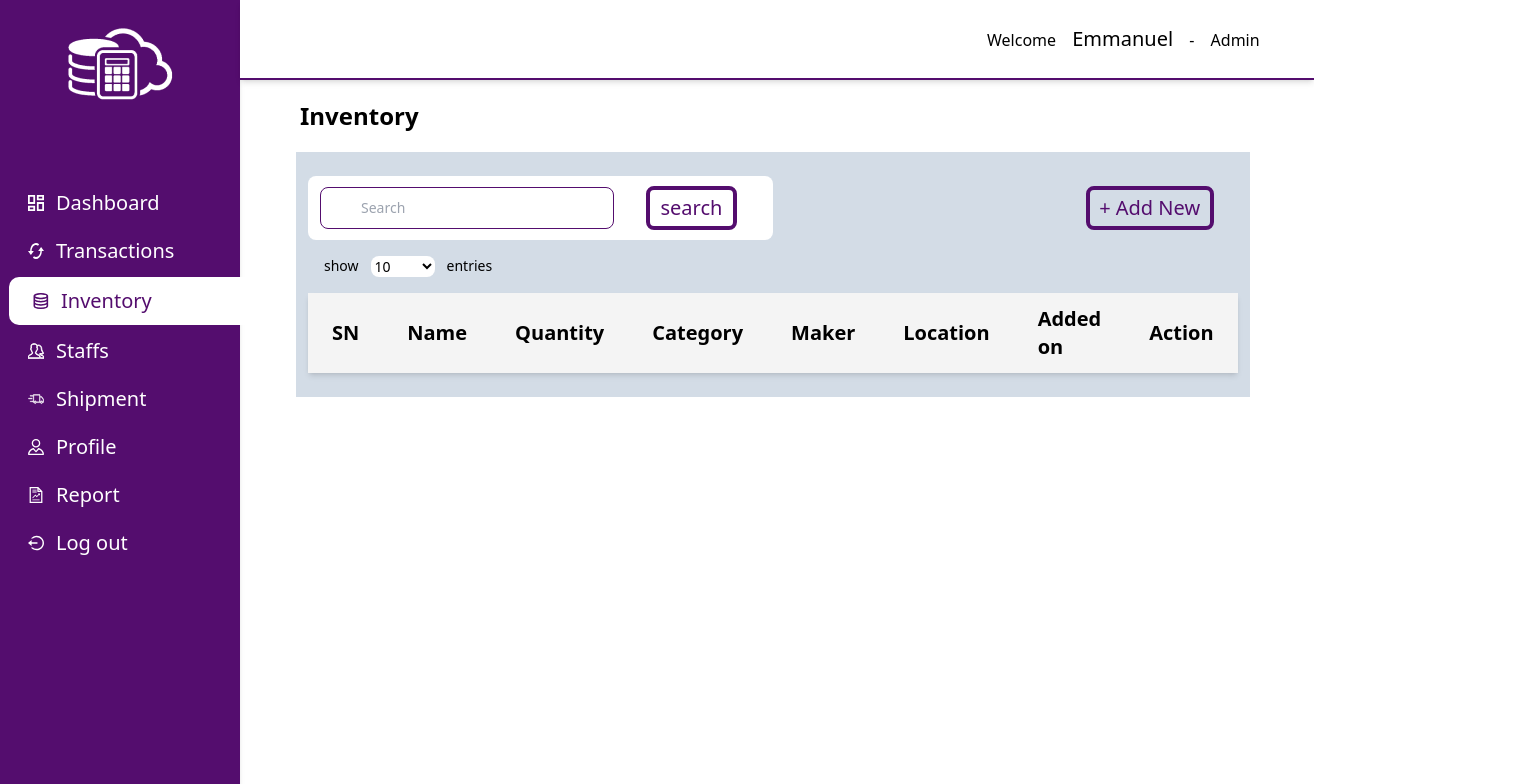
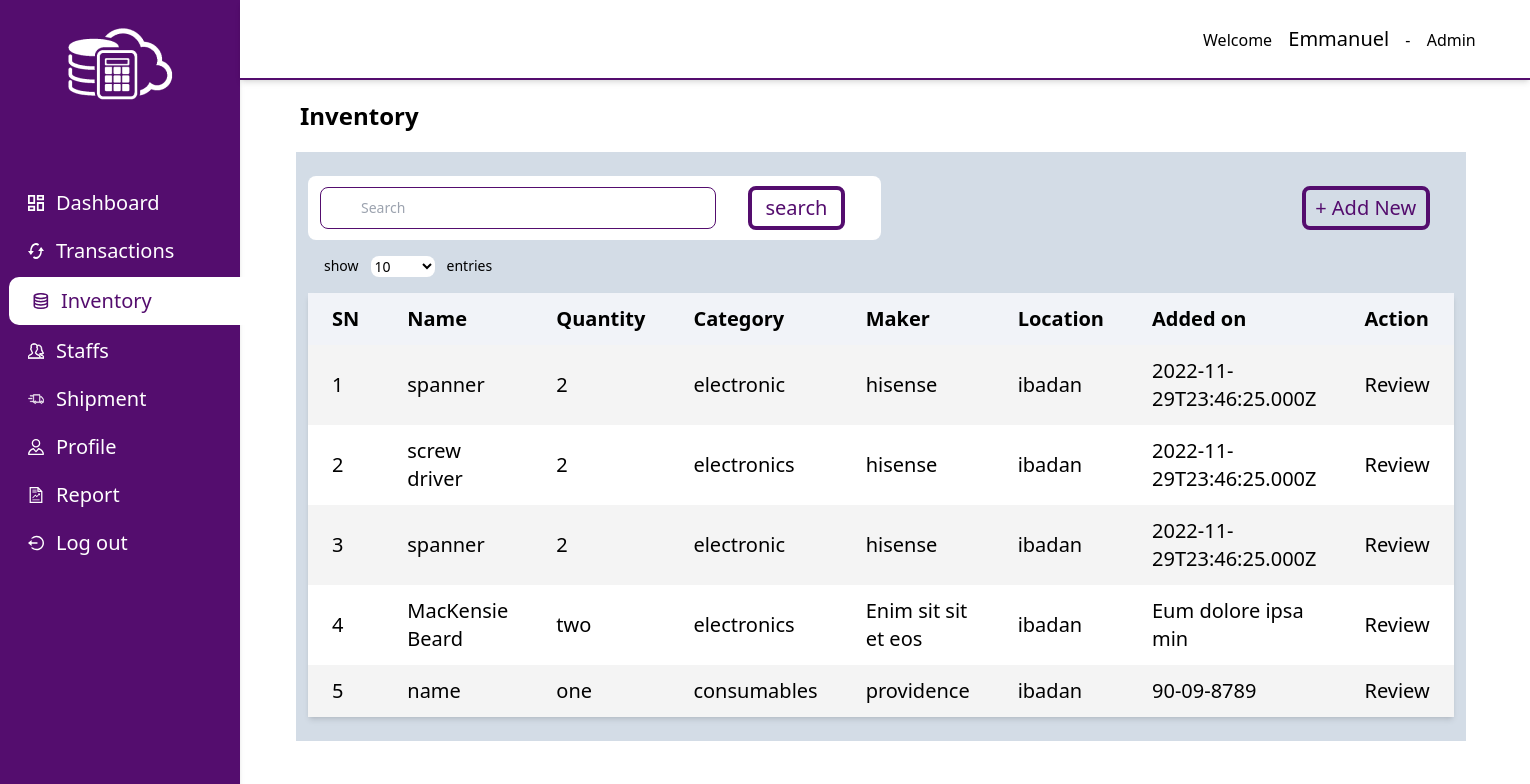
Before and after one commit to habeebability/icesset-frontend, a Vue app: page /inventory in a window 1280 px wide. Shown: the top 784 px of the page, 1530 px wide, since content can reach past the window. Built offline with nearby package versions, Linux system fonts and the light colour scheme; data requests are answered from the project's data file.

Commit message:
added json server to mock data

```diff
--- a/db.json
+++ b/db.json
@@ -28,24 +28,110 @@
       "email": "wande@gmail.com",
       "password": "Testing50#",
       "id": 5
+    },
+    {
+      "email": "",
+      "password": "",
+      "id": 6
+    },
+    {
+      "email": "",
+      "password": "",
+      "id": 7
     }
   ],
   "inventory": [
     {
-      "item_id": 1,
+      "id": 1,
       "name": "spanner",
       "category": "electronic",
       "maker": "hisense",
       "description": "red color",
       "quantity": 2,
       "item_condition": "good",
-      "acquired": "1899-11-29T23:46:25.000Z",
+      "acquired": "2022-11-29T23:46:25.000Z",
       "location": "ibadan",
       "submitted_by": "ibadan",
       "image": "http://imageurl"
+    },
+    {
+      "id": 2,
+      "name": "screw driver",
+      "category": "electronics",
+      "maker": "hisense",
+      "description": "red blue",
+      "quantity": 2,
+      "item_condition": "good",
+      "acquired": "2022-11-29T23:46:25.000Z",
+      "location": "ibadan",
+      "submitted_by": "ibadan",
+      "image": "http://imageurl"
+    },
+    {
+      "name": "spanner",
+      "category": "electronic",
+      "maker": "hisense",
+      "description": "red color",
+      "quantity": 2,
+      "item_condition": "good",
+      "acquired": "2022-11-29T23:46:25.000Z",
+      "location": "ibadan",
+      "submitted_by": "ibadan",
+      "image": "http://imageurl",
+      "id": 3
+    },
+    {
+      "name": "MacKensie Beard",
+      "category": "electronics",
+      "location": "ibadan",
+      "maker": "Enim sit sit et eos",
+      "description": "Pariatur Totam et e",
+      "quantity": "two",
+      "item_condition": "good",
+      "submitted_by": "Ea consectetur rerum",
+      "acquired": "Eum dolore ipsa min",
+      "id": 4
+    },
+    {
+      "name": "name",
+      "category": "consumables",
+      "location": "ibadan",
+      "maker": "providence",
+      "description": "Officia ipsum volupt",
+      "quantity": "one",
+      "item_condition": "bad",
+      "submitted_by": "habeeb",
+      "acquired": "90-09-8789",
+      "id": 5
     }
   ],
-  "profile": {
-    "name": "typicode"
-  }
+  "staffs": [
+    {
+      "id": 1,
+      "name": "Mr. Emmanuel",
+      "role": "Admin",
+      "email": "wande@gmail.com",
+      "phone": "0903928827727",
+      "status": "active",
+      "date": "09-58-2022"
+    },
+    {
+      "id": 2,
+      "name": "Mr. Emmanuel",
+      "role": "Admin",
+      "email": "wande@gmail.com",
+      "phone": "0903928827727",
+      "status": "active",
+      "date": "09-58-2022"
+    },
+    {
+      "id": 3,
+      "name": "Mr. Emmanuel",
+      "role": "Admin",
+      "email": "wande@gmail.com",
+      "phone": "0903928827727",
+      "status": "active",
+      "date": "09-58-2022"
+    }
+  ]
 }
--- a/src/views/dashboard/Dashboard.vue
+++ b/src/views/dashboard/Dashboard.vue
@@ -1,5 +1,5 @@
 <template>
-  <div class="px-3 lg:px-10 py-5">
+  <div class="px-3 md:px-10 lg:px-5 py-5">
     <CardGroup />
     <div
       class="flex w-full md:flex-row items-center justify-between px-5 mt-10 mb-5"
--- a/src/views/inventory/Inventory.vue
+++ b/src/views/inventory/Inventory.vue
@@ -48,19 +48,49 @@
           class="w-full h-auto text-xs lg:text-xl text-center lg:text-left text-gray-50 dark:text-gray-400"
         >
           <thead class="lg:text-xl text-xs text-gray-700">
-            <tr>
+            <tr class="bg-primary">
               <!-- <th scope="col" class="lg:py-3 lg:px-6"></th> -->
-              <th scope="col" class="lg:py-3 lg:px-6">SN</th>
-              <th scope="col" class="lg:py-3 lg:px-6">Name</th>
-              <th scope="col" class="lg:py-3 lg:px-6">Quantity</th>
-              <th scope="col" class="lg:py-3 lg:px-6">Category</th>
-              <th scope="col" class="lg:py-3 lg:px-6">Maker</th>
-              <th scope="col" class="lg:py-3 lg:px-6">Location</th>
-              <th scope="col" class="lg:py-3 lg:px-6">Added on</th>
-              <th scope="col" class="lg:py-3 lg:px-6">Action</th>
+              <th scope="col" class="lg:py-3 lg:px-6 bg-[#F1F3F8]">SN</th>
+              <th scope="col" class="lg:py-3 lg:px-6 bg-[#F1F3F8]">Name</th>
+              <th scope="col" class="lg:py-3 lg:px-6 bg-[#F1F3F8]">Quantity</th>
+              <th scope="col" class="lg:py-3 lg:px-6 bg-[#F1F3F8]">Category</th>
+              <th scope="col" class="lg:py-3 lg:px-6 bg-[#F1F3F8]">Maker</th>
+              <th scope="col" class="lg:py-3 lg:px-6 bg-[#F1F3F8]">Location</th>
+              <th scope="col" class="lg:py-3 lg:px-6 bg-[#F1F3F8]">Added on</th>
+              <th scope="col" class="lg:py-3 lg:px-6 bg-[#F1F3F8]">Action</th>
             </tr>
           </thead>
           <tbody>
+            <tr
+              v-for="(item, index) in allItemsList"
+              :key="item.id"
+              class="bg-gray-100 dark:bg-gray-900 text-xs lg:text-xl dark:border-gray-700"
+            >
+              <td class="text-left px-2 lg:py-3 lg:px-6">
+                {{ index + 1 }}
+              </td>
+              <td class="text-left px-2 lg:py-3 lg:px-6">
+                {{ item.name }}
+              </td>
+              <td class="text-left px-2 lg:py-3 lg:px-6">
+                {{ item.quantity }}
+              </td>
+              <td class="text-left px-2 lg:py-3 lg:px-6">
+                {{ item.category }}
+              </td>
+              <td class="text-left px-2 lg:py-3 lg:px-6">
+                {{ item.maker }}
+              </td>
+              <td class="text-left px-2 lg:py-3 lg:px-6">
+                {{ item.location }}
+              </td>
+              <td class="text-left px-2 lg:py-3 lg:px-6">
+                {{ item.acquired }}
+              </td>
+              <td class="text-left px-2 lg:py-3 lg:px-6">
+                <button @click="getItem(item.id)">Review</button>
+              </td>
+            </tr>
             <!-- <tr
               class="bg-white dark:bg-gray-900 text-xs lg:text-xl dark:border-gray-700"
             >
@@ -102,7 +132,7 @@
         </table>
       </div>
 
-      <div v-if="modalActive" class="bg-green">
+      <div v-if="modalActive">
         <Modal :modalActive="modalActive" class="relative">
           <div
             class="close-icon absolute top-5 right-5 w-10 h-10 cursor-pointer hover:border-gray"
@@ -156,7 +186,7 @@
               ></path>
             </svg>
           </div>
-          <h1 class="border-b-2 border-tertiary px-5 text-2xl font-bold pb-3">
+          <h1 class="border-b-2 border-gray-light px-5 text-2xl font-bold pb-3">
             Add New Item
           </h1>
           <div class="mx-auto bg-[#f1f3f8] p-5">
@@ -178,9 +208,9 @@
               <span class="block sm:inline">{{ success }}</span>
             </div>
 
-            <form @submit.prevent="addItem">
-              <div class="input-form flex justify-between items-center">
-                <div>
+            <form @submit.prevent="handleAddItem">
+              <div class="input-form flex justify-between gap-4">
+                <div class="flex-1">
                   <div class="grid gap-6 mb-6 lg:grid-cols-2">
                     <div>
                       <label
@@ -191,10 +221,10 @@
                       <input
                         type="text"
                         id="name"
-                        class="bg-gray-50 border border-gray-300 text-gray-900 text-sm rounded-lg focus:ring-purple-500 focus:border-purple-500 block w-full p-2.5"
+                        class="bg-gray-50 text-gray-900 text-sm rounded-lg focus:ring-purple-500 focus:border-purple-500 block w-full p-2.5"
                         placeholder="name"
                         required
-                        v-model="name"
+                        v-model="itemName"
                       />
                     </div>
                     <div>
@@ -206,7 +236,7 @@
                       <input
                         type="text"
                         id="maker"
-                        class="bg-gray-50 border border-gray-300 text-gray-900 text-sm rounded-lg focus:ring-purple-500 focus:border-purple-500 block w-full p-2.5"
+                        class="bg-gray-50 text-gray-900 text-sm rounded-lg focus:ring-purple-500 focus:border-purple-500 block w-full p-2.5"
                         placeholder="Maker"
                         required
                         v-model="maker"
@@ -222,9 +252,9 @@
                       <input
                         type="text"
                         id="acquiredOn"
-                        class="bg-gray-50 border border-gray-300 text-gray-900 text-sm rounded-lg focus:ring-purple-500 focus:border-purple-500 block w-full p-2.5"
-                        placeholder="0817263647"
-                        v-model="acquiredOn"
+                        class="bg-gray-50 text-gray-900 text-sm rounded-lg focus:ring-purple-500 focus:border-purple-500 block w-full p-2.5"
+                        placeholder="20-09-9288"
+                        v-model="acquired"
                         required
                       />
                     </div>
@@ -237,7 +267,7 @@
                       <select
                         name="quantity"
                         id="quantity"
-                        class="bg-gray-50 border border-gray-300 text-gray-900 text-sm rounded-lg focus:ring-purple-500 focus:border-purple-500 block w-full p-2.5"
+                        class="bg-gray-50 text-gray-900 text-sm rounded-lg focus:ring-purple-500 focus:border-purple-500 block w-full p-2.5"
                         v-model="quantity"
                         required
                       >
@@ -254,7 +284,7 @@
                       <select
                         name="category"
                         id="category"
-                        class="bg-gray-50 border border-gray-300 text-gray-900 text-sm rounded-lg focus:ring-purple-500 focus:border-purple-500 block w-full p-2.5"
+                        class="bg-gray-50 text-gray-900 text-sm rounded-lg focus:ring-purple-500 focus:border-purple-500 block w-full p-2.5"
                         v-model="category"
                         required
                       >
@@ -271,8 +301,8 @@
                       <select
                         name="location"
                         id="location"
-                        class="bg-gray-50 border border-gray-300 text-gray-900 text-sm rounded-lg focus:ring-purple-500 focus:border-purple-500 block w-full p-2.5"
-                        v-model="category"
+                        class="bg-gray-50 text-gray-900 text-sm rounded-lg focus:ring-purple-500 focus:border-purple-500 block w-full p-2.5"
+                        v-model="location"
                         required
                       >
                         <option value="ibadan">Ibadan</option>
@@ -288,7 +318,7 @@
                       <select
                         name="condition"
                         id="condition"
-                        class="bg-gray-50 border border-gray-300 text-gray-900 text-sm rounded-lg focus:ring-purple-500 focus:border-purple-500 block w-full p-2.5"
+                        class="bg-gray-50 text-gray-900 text-sm rounded-lg focus:ring-purple-500 focus:border-purple-500 block w-full p-2.5"
                         v-model="condition"
                         required
                       >
@@ -305,36 +335,37 @@
                       <input
                         type="text"
                         id="submittedBy"
-                        class="bg-gray-50 border border-gray-300 text-gray-900 text-sm rounded-lg focus:ring-purple-500 focus:border-purple-500 block w-full p-2.5"
+                        class="bg-gray-50 text-gray-900 text-sm rounded-lg focus:ring-purple-500 focus:border-purple-500 block w-full p-2.5"
                         placeholder="submited by"
-                        v-model="submittedBy"
+                        v-model="submitted_by"
                         required
                       />
                     </div>
                   </div>
                   <div class="mb-6 w-full grid-cols-2">
                     <textarea
-                      v-model="message"
+                      v-model="description"
                       rows="3"
-                      placeholder="Message"
+                      placeholder="Description"
                       class="w-full rounded py-3 px-[14px] text-body-color text-base border border-[f0f0f0] resize-none outline-none focus-visible:shadow-none focus:border-primary"
                     ></textarea>
                   </div>
                 </div>
-                <div class="image-upload">
-                  <button id="upload-image">
+                <div class="image-upload w-1/3">
+                  <span id="upload-image">
                     <img src="../../assets/upload-img.png" alt="" />
                     <input name="upload-image" type="file" />
-                  </button>
+                  </span>
                 </div>
               </div>
-
-              <button
-                type="submit"
-                class="text-white bg-purple-700 hover:bg-purple-800 focus:ring-4 focus:outline-none focus:ring-purple-300 font-medium rounded-lg text-sm w-full sm:w-auto px-5 py-2.5 text-center"
-              >
-                Submit
-              </button>
+              <div class="flex justify-end">
+                <button
+                  type="submit"
+                  class="text-white bg-purple-700 hover:bg-purple-800 focus:ring-4 focus:outline-none focus:ring-purple-300 font-medium rounded-lg text-sm w-full sm:w-auto px-5 py-2.5 text-center"
+                >
+                  Add Item
+                </button>
+              </div>
             </form>
           </div>
         </Modal>
@@ -345,17 +376,143 @@
 
 <script>
 import { ref } from "vue";
+import { useStore } from "vuex";
+import axios from "axios";
 import Modal from "../../components/ui/Modal.vue";
 export default {
   components: {
     Modal,
   },
   setup() {
+    const username = ref("");
+    const itemName = ref("");
+    const condition = ref("");
+    const submitted_by = ref("");
+    const image = ref("");
+    const acquired = ref("");
+    const location = ref("");
+    const quantity = ref("");
+    const description = ref("");
+    const category = ref("");
+    const maker = ref("");
+    const itemId = ref("");
+    const allItemsList = ref([]);
+
+    const success = ref("");
+    const err = ref("");
+
+    const store = useStore();
+
     const modalActive = ref(false);
     const toggleModal = () => {
       modalActive.value = !modalActive.value;
     };
-    return { modalActive, toggleModal };
+
+    // function getItem() {
+    //   // username.value =
+    //   //   store.state.user.firstname + " " + store.state.user.lastname;
+    //   // userRole.value = store.state.user.role;
+
+    //   itemId.value = store.state.item.id;
+    // }
+
+    const getItem = async (id) => {
+      try {
+        const response = await axios.get(
+          `http://localhost:3000/inventory/${id}`
+        );
+        console.log(store.state.item);
+
+        const item_id = response.data;
+        itemId.value = item_id;
+
+        console.log(itemId.value);
+      } catch (error) {}
+      console.log(id);
+    };
+
+    const getAllItems = async () => {
+      try {
+        const response = await axios.get(`http://localhost:3000/inventory`);
+
+        const allItems = response.data;
+        allItemsList.value = allItems;
+
+        console.log(itemId.value);
+      } catch (error) {}
+    };
+
+    const handleAddItem = async () => {
+      // console.log(store.state.user);
+      try {
+        await store.dispatch("createItem", {
+          name: itemName.value,
+          category: category.value,
+          description: description.value,
+          location: location.value,
+          maker: maker.value,
+          quantity: quantity.value,
+          item_condition: condition.value,
+          submitted_by: submitted_by.value,
+          image: image.value,
+          acquired: acquired.value,
+
+          // employerId: store.state.user.id,
+        });
+        (itemName.value = ""),
+          (category.value = ""),
+          (description.value = ""),
+          (location.value = ""),
+          (maker.value = ""),
+          (success.value = "item added successfully");
+        // sn.value = employerJobs.value.length + 1
+        // sn.value + 1
+        setTimeout(() => {
+          success.value = null;
+        }, 3000);
+        // postJobModal.value = false;
+      } catch (error) {
+        console.log(error);
+        err.value =
+          error.response && error.response.data.error
+            ? error.response.data.error
+            : error.response;
+
+        setTimeout(() => {
+          err.value = null;
+        }, 3000);
+      }
+
+      getAllItems();
+      toggleModal();
+    };
+
+    return {
+      modalActive,
+      getAllItems,
+      getItem,
+      handleAddItem,
+      // getUser,
+      allItemsList,
+      toggleModal,
+      condition,
+      location,
+      quantity,
+      description,
+      category,
+      maker,
+      itemId,
+      itemName,
+      acquired,
+      submitted_by,
+      success,
+      err,
+    };
+  },
+
+  mounted() {
+    // this.getUser();
+    this.getAllItems();
   },
 };
 </script>
```
Also changed, not shown: src/components/dashboard/DashboardSideNav.vue (+28 -4 lines), src/store/index.js (+46 -32 lines).
